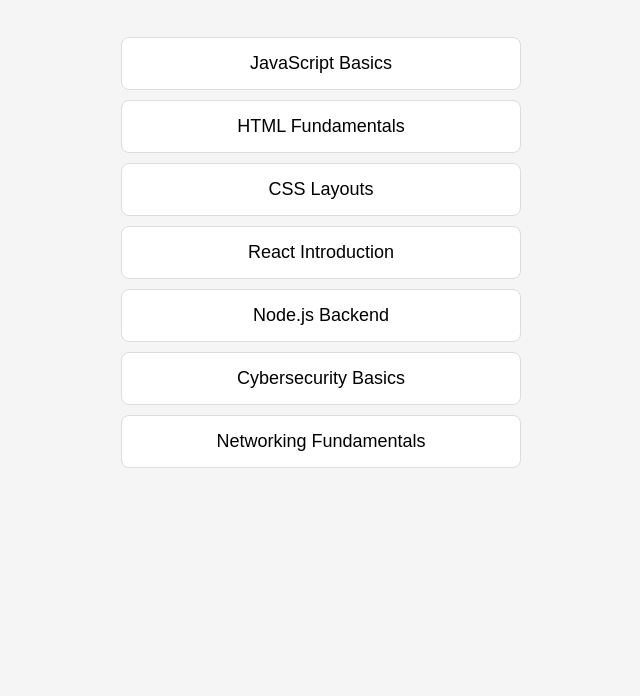
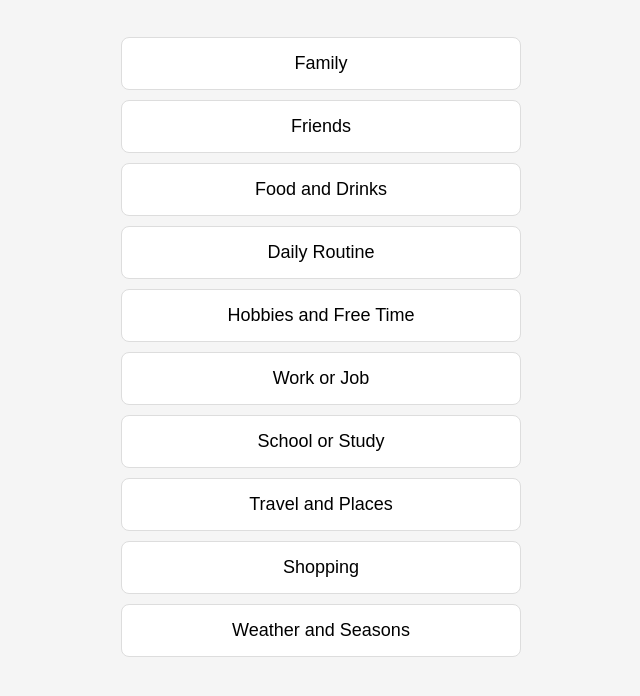
Before and after one commit to baha2365/AI_English_Teacher, a website: page menu_page.html in a window 1280 px wide. Shown: the part 80-776 px from the top of the page, without its empty margins (319-959 px from the left). Drawn offline with Linux system fonts and the light colour scheme.

Commit message:
menu_page added

```diff
--- a/menu_page.html
+++ b/menu_page.html
@@ -16,13 +16,16 @@
 <script>
 
 const topics = [
-    "JavaScript Basics",
-    "HTML Fundamentals",
-    "CSS Layouts",
-    "React Introduction",
-    "Node.js Backend",
-    "Cybersecurity Basics",
-    "Networking Fundamentals"
+    "Family",
+    "Friends",
+    "Food and Drinks",
+    "Daily Routine",
+    "Hobbies and Free Time",
+    "Work or Job",
+    "School or Study",
+    "Travel and Places",
+    "Shopping",
+    "Weather and Seasons"
 ];
 
 // container
```
